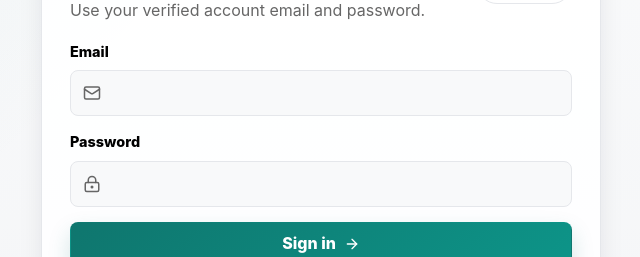
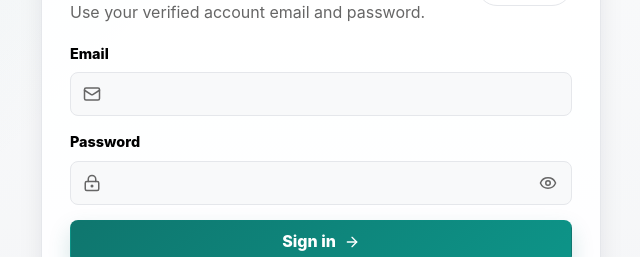
Before and after one commit to earlgultia/BarangaySafe, a React (Vite) app: page /auth/login in a window 1280 px wide. Shown: the part 237-494 px from the top of the page, without its empty margins (319-959 px from the left). Built offline with nearby package versions, Linux system fonts and the light colour scheme.

Commit message:
Enhance authentication forms: add password visibility toggle and update styles for better user experience

```diff
--- a/src/App.css
+++ b/src/App.css
@@ -1547,7 +1547,35 @@ input[type="checkbox"] {
 }
 
 .auth-field input {
-  padding-left: 42px;
+  padding: 10px 44px 10px 42px;
+}
+
+.auth-field-toggle {
+  position: absolute;
+  right: 12px;
+  top: 50%;
+  transform: translateY(-50%);
+  border: none;
+  background: transparent;
+  color: var(--text-muted);
+  cursor: pointer;
+  display: inline-flex;
+  align-items: center;
+  justify-content: center;
+  padding: 0;
+  width: 34px;
+  height: 34px;
+  z-index: 2;
+}
+
+.auth-field-toggle:hover,
+.auth-field-toggle:focus-visible {
+  color: var(--text-h);
+}
+
+.auth-field-toggle:focus-visible {
+  outline: 2px solid var(--accent);
+  outline-offset: 2px;
 }
 
 .auth-card .auth-links {
@@ -2084,6 +2112,22 @@ input[type="checkbox"] {
 
 html.dark {
   color-scheme: dark;
+}
+
+html.dark .resident-hero {
+  background: linear-gradient(180deg, rgba(45, 212, 191, 0.08) 0%, rgba(23, 32, 51, 0.92) 100%);
+  border-color: rgba(45, 212, 191, 0.18);
+  box-shadow: 0 20px 45px rgba(0, 0, 0, 0.25);
+}
+
+html.dark .resident-hero-copy h2,
+html.dark .resident-hero-copy p,
+html.dark .resident-hero-copy .report-subtitle {
+  color: var(--text);
+}
+
+html.dark .resident-hero-copy h2 {
+  color: var(--text-h);
 }
 
 html.light {
--- a/src/contexts/ThemeContext.tsx
+++ b/src/contexts/ThemeContext.tsx
@@ -79,6 +79,7 @@ export function ThemeProvider({ children }: { children: React.ReactNode }) {
     return () => mediaQuery.removeEventListener('change', handleChange)
   }, [theme])
 
+
   const setTheme = (newTheme: Theme) => {
     setThemeState(newTheme)
     localStorage.setItem('theme', newTheme)
--- a/src/pages/auth/Login.tsx
+++ b/src/pages/auth/Login.tsx
@@ -1,7 +1,7 @@
 import { useState } from 'react'
 import { Link, useNavigate } from 'react-router-dom'
 import { motion } from 'framer-motion'
-import { ArrowRight, LockKeyhole, Mail } from 'lucide-react'
+import { ArrowRight, Eye, EyeOff, LockKeyhole, Mail } from 'lucide-react'
 import { ThemeToggle } from '../../components/ThemeToggle'
 import { supabase } from '../../lib/supabase'
 import { fetchProfileRole, createResidentProfile, getRouteForRole } from '../../lib/auth'
@@ -9,6 +9,7 @@ import { fetchProfileRole, createResidentProfile, getRouteForRole } from '../../
 export default function LoginPage() {
   const [email, setEmail] = useState('')
   const [password, setPassword] = useState('')
+  const [showPassword, setShowPassword] = useState(false)
   const [status, setStatus] = useState<string | null>(null)
   const [error, setError] = useState<string | null>(null)
   const [loading, setLoading] = useState(false)
@@ -89,11 +90,19 @@ export default function LoginPage() {
               <div className="auth-field">
                 <LockKeyhole size={18} />
                 <input
-                  type="password"
+                  type={showPassword ? 'text' : 'password'}
                   value={password}
                   onChange={(event) => setPassword(event.target.value)}
                   required
                 />
+                <button
+                  type="button"
+                  className="auth-field-toggle"
+                  onClick={() => setShowPassword((current) => !current)}
+                  aria-label={showPassword ? 'Hide password' : 'Show password'}
+                >
+                  {showPassword ? <EyeOff size={18} /> : <Eye size={18} />}
+                </button>
               </div>
             </label>
             <button className="submit-button" type="submit" disabled={loading}>
--- a/src/pages/auth/Register.tsx
+++ b/src/pages/auth/Register.tsx
@@ -1,7 +1,7 @@
 import { useState } from 'react'
 import { Link } from 'react-router-dom'
 import { motion } from 'framer-motion'
-import { ArrowRight, LockKeyhole, Mail } from 'lucide-react'
+import { ArrowRight, Eye, EyeOff, LockKeyhole, Mail } from 'lucide-react'
 import { ThemeToggle } from '../../components/ThemeToggle'
 import { supabase } from '../../lib/supabase'
 import { createResidentProfile } from '../../lib/auth'
@@ -9,6 +9,7 @@ import { createResidentProfile } from '../../lib/auth'
 export default function RegisterPage() {
   const [email, setEmail] = useState('')
   const [password, setPassword] = useState('')
+  const [showPassword, setShowPassword] = useState(false)
   const [status, setStatus] = useState<string | null>(null)
   const [error, setError] = useState<string | null>(null)
   const [loading, setLoading] = useState(false)
@@ -79,11 +80,19 @@ export default function RegisterPage() {
               <div className="auth-field">
                 <LockKeyhole size={18} />
                 <input
-                  type="password"
+                  type={showPassword ? 'text' : 'password'}
                   value={password}
                   onChange={(event) => setPassword(event.target.value)}
                   required
                 />
+                <button
+                  type="button"
+                  className="auth-field-toggle"
+                  onClick={() => setShowPassword((current) => !current)}
+                  aria-label={showPassword ? 'Hide password' : 'Show password'}
+                >
+                  {showPassword ? <EyeOff size={18} /> : <Eye size={18} />}
+                </button>
               </div>
             </label>
             <button className="submit-button" type="submit" disabled={loading}>
```
